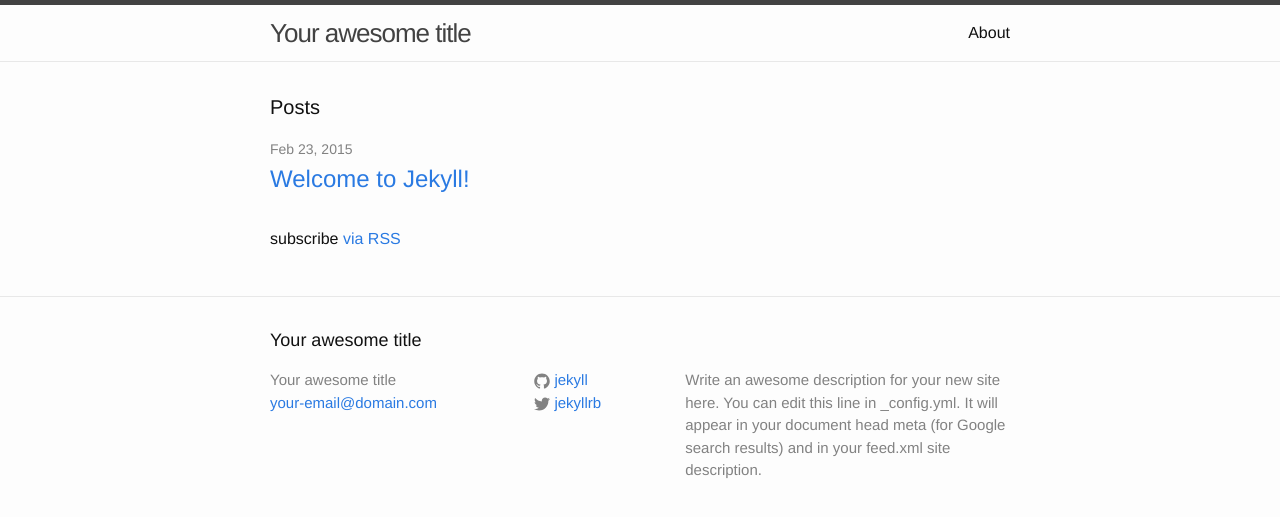
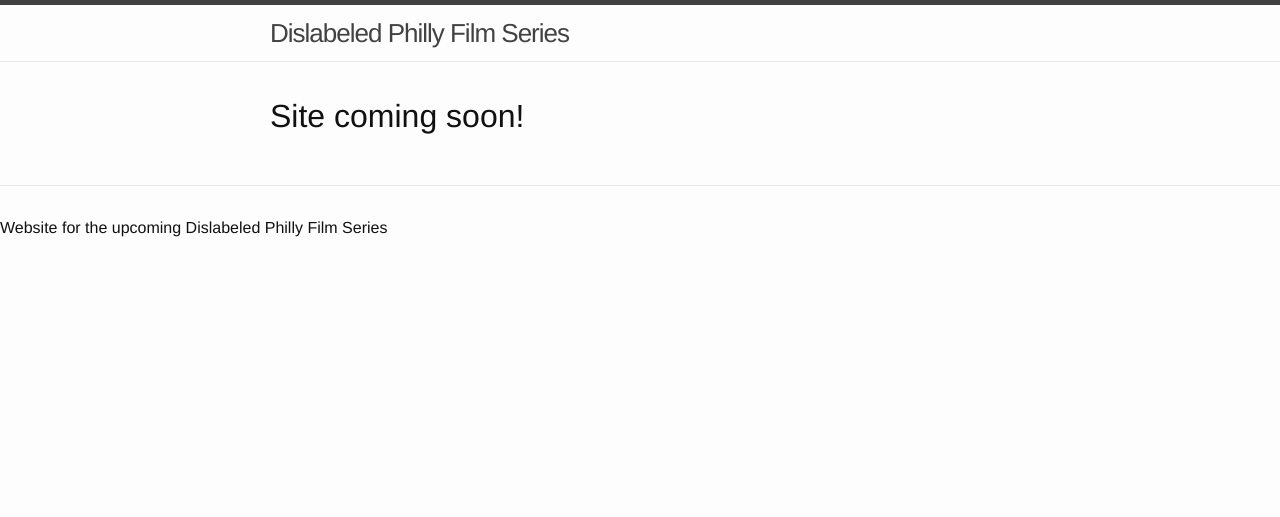
Before and after one commit to TownsendClark/dislabeledphilly.org, a Jekyll site: the page built from index.html, in a window 1280 px wide. Shown: the top 517 px of the page. Built offline with Jekyll 4.4.1, drawn with Linux system fonts in a browser that asks for light colours.

Commit message:
Modified defaults in config, cut out unnecessary stuff in footer/header, index.html is a 'site coming soon' page

```diff
--- a/_config.yml
+++ b/_config.yml
@@ -1,14 +1,12 @@
 # Site settings
-title: Your awesome title
-email: your-email@domain.com
+title: Dislabeled Philly Film Series
+email: david@townsendclark.com
 description: > # this means to ignore newlines until "baseurl:"
-  Write an awesome description for your new site here. You can edit this
-  line in _config.yml. It will appear in your document head meta (for
-  Google search results) and in your feed.xml site description.
+  Website for the upcoming Dislabeled Philly Film Series
 baseurl: "" # the subpath of your site, e.g. /blog/
-url: "http://yourdomain.com" # the base hostname & protocol for your site
-twitter_username: jekyllrb
-github_username:  jekyll
+url: "http://dislabeledphilly.org" # the base hostname & protocol for your site
+twitter_username:
+github_username:  davidtnc
 
 # Build settings
 markdown: kramdown
--- a/_includes/footer.html
+++ b/_includes/footer.html
@@ -1,55 +1,5 @@
 <footer class="site-footer">
 
-  <div class="wrapper">
-
-    <h2 class="footer-heading">{{ site.title }}</h2>
-
-    <div class="footer-col-wrapper">
-      <div class="footer-col  footer-col-1">
-        <ul class="contact-list">
-          <li>{{ site.title }}</li>
-          <li><a href="mailto:{{ site.email }}">{{ site.email }}</a></li>
-        </ul>
-      </div>
-
-      <div class="footer-col  footer-col-2">
-        <ul class="social-media-list">
-          {% if site.github_username %}
-          <li>
-            <a href="https://github.com/{{ site.github_username }}">
-              <span class="icon  icon--github">
-                <svg viewBox="0 0 16 16">
-                  <path fill="#828282" d="M7.999,0.431c-4.285,0-7.76,3.474-7.76,7.761 c0,3.428,2.223,6.337,5.307,7.363c0.388,0.071,0.53-0.168,0.53-0.374c0-0.184-0.007-0.672-0.01-1.32 c-2.159,0.469-2.614-1.04-2.614-1.04c-0.353-0.896-0.862-1.135-0.862-1.135c-0.705-0.481,0.053-0.472,0.053-0.472 c0.779,0.055,1.189,0.8,1.189,0.8c0.692,1.186,1.816,0.843,2.258,0.645c0.071-0.502,0.271-0.843,0.493-1.037 C4.86,11.425,3.049,10.76,3.049,7.786c0-0.847,0.302-1.54,0.799-2.082C3.768,5.507,3.501,4.718,3.924,3.65 c0,0,0.652-0.209,2.134,0.796C6.677,4.273,7.34,4.187,8,4.184c0.659,0.003,1.323,0.089,1.943,0.261 c1.482-1.004,2.132-0.796,2.132-0.796c0.423,1.068,0.157,1.857,0.077,2.054c0.497,0.542,0.798,1.235,0.798,2.082 c0,2.981-1.814,3.637-3.543,3.829c0.279,0.24,0.527,0.713,0.527,1.437c0,1.037-0.01,1.874-0.01,2.129 c0,0.208,0.14,0.449,0.534,0.373c3.081-1.028,5.302-3.935,5.302-7.362C15.76,3.906,12.285,0.431,7.999,0.431z"/>
-                </svg>
-              </span>
-
-              <span class="username">{{ site.github_username }}</span>
-            </a>
-          </li>
-          {% endif %}
-
-          {% if site.twitter_username %}
-          <li>
-            <a href="https://twitter.com/{{ site.twitter_username }}">
-              <span class="icon  icon--twitter">
-                <svg viewBox="0 0 16 16">
-                  <path fill="#828282" d="M15.969,3.058c-0.586,0.26-1.217,0.436-1.878,0.515c0.675-0.405,1.194-1.045,1.438-1.809
-                  c-0.632,0.375-1.332,0.647-2.076,0.793c-0.596-0.636-1.446-1.033-2.387-1.033c-1.806,0-3.27,1.464-3.27,3.27 c0,0.256,0.029,0.506,0.085,0.745C5.163,5.404,2.753,4.102,1.14,2.124C0.859,2.607,0.698,3.168,0.698,3.767 c0,1.134,0.577,2.135,1.455,2.722C1.616,6.472,1.112,6.325,0.671,6.08c0,0.014,0,0.027,0,0.041c0,1.584,1.127,2.906,2.623,3.206 C3.02,9.402,2.731,9.442,2.433,9.442c-0.211,0-0.416-0.021-0.615-0.059c0.416,1.299,1.624,2.245,3.055,2.271 c-1.119,0.877-2.529,1.4-4.061,1.4c-0.264,0-0.524-0.015-0.78-0.046c1.447,0.928,3.166,1.469,5.013,1.469 c6.015,0,9.304-4.983,9.304-9.304c0-0.142-0.003-0.283-0.009-0.423C14.976,4.29,15.531,3.714,15.969,3.058z"/>
-                </svg>
-              </span>
-
-              <span class="username">{{ site.twitter_username }}</span>
-            </a>
-          </li>
-          {% endif %}
-        </ul>
-      </div>
-
-      <div class="footer-col  footer-col-3">
         <p class="text">{{ site.description }}</p>
-      </div>
-    </div>
-
-  </div>
 
 </footer>
--- a/_includes/header.html
+++ b/_includes/header.html
@@ -4,24 +4,6 @@
 
     <a class="site-title" href="{{ site.baseurl }}/">{{ site.title }}</a>
 
-    <nav class="site-nav">
-      <a href="#" class="menu-icon">
-        <svg viewBox="0 0 18 15">
-          <path fill="#424242" d="M18,1.484c0,0.82-0.665,1.484-1.484,1.484H1.484C0.665,2.969,0,2.304,0,1.484l0,0C0,0.665,0.665,0,1.484,0 h15.031C17.335,0,18,0.665,18,1.484L18,1.484z"/>
-          <path fill="#424242" d="M18,7.516C18,8.335,17.335,9,16.516,9H1.484C0.665,9,0,8.335,0,7.516l0,0c0-0.82,0.665-1.484,1.484-1.484 h15.031C17.335,6.031,18,6.696,18,7.516L18,7.516z"/>
-          <path fill="#424242" d="M18,13.516C18,14.335,17.335,15,16.516,15H1.484C0.665,15,0,14.335,0,13.516l0,0 c0-0.82,0.665-1.484,1.484-1.484h15.031C17.335,12.031,18,12.696,18,13.516L18,13.516z"/>
-        </svg>
-      </a>
-
-      <div class="trigger">
-        {% for page in site.pages %}
-          {% if page.title %}
-          <a class="page-link" href="{{ page.url | prepend: site.baseurl }}">{{ page.title }}</a>
-          {% endif %}
-        {% endfor %}
-      </div>
-    </nav>
-
   </div>
 
 </header>
--- a/index.html
+++ b/index.html
@@ -2,6 +2,10 @@
 layout: default
 ---
 
+<h1>Site coming soon!</h1>
+
+
+<!--
 <div class="home">
 
   <h1 class="page-heading">Posts</h1>
@@ -21,3 +25,4 @@ layout: default
   <p class="rss-subscribe">subscribe <a href="{{ "/feed.xml" | prepend: site.baseurl }}">via RSS</a></p>
 
 </div>
+-->
```
